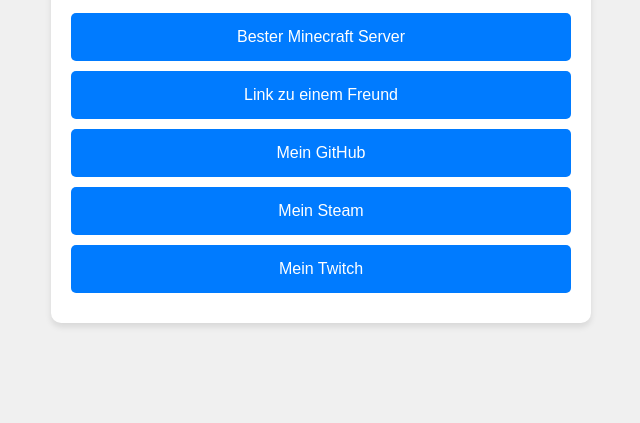
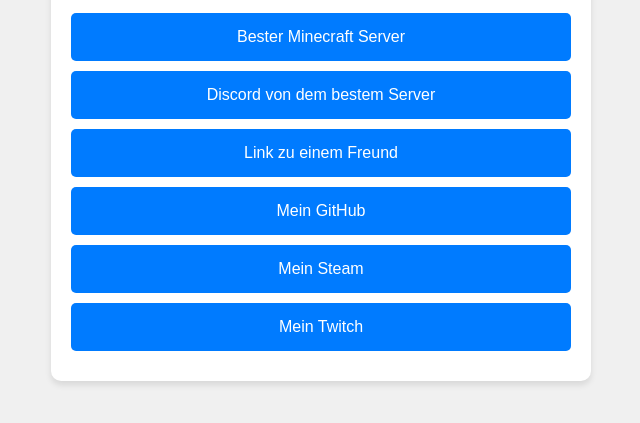
Before and after one commit to Slimex2388/InfoWebsite, a plain HTML site: page index.html in a window 1280 px wide. Shown: the part 171-594 px from the top of the page, without its empty margins (319-959 px from the left). Drawn offline with Linux system fonts and the light colour scheme.

Commit message:
Update index.html

```diff
--- a/index.html
+++ b/index.html
@@ -42,6 +42,7 @@
         <p>Willkommen! Hier sind meine Links:</p>
         <div class="links">
             <a href="https://slimex2388.github.io/InfoWebsite/server.html" target="_blank">Bester Minecraft Server</a>
+            <a href="https://discord.gg/hvRwcYHdSr" target="_blank">Discord von dem bestem Server</a>
             <a href="https://fluesterer.github.io/Fluesterer-Media/index.html" target="_blank">Link zu einem Freund</a>
             <a href="https://github.com/slimex2388" target="_blank">Mein GitHub</a>
             <a href="https://steamcommunity.com/id/SchleimigerZockt/" target="_blank">Mein Steam</a>
```
